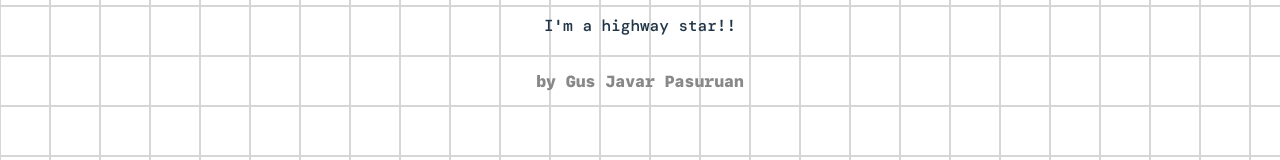
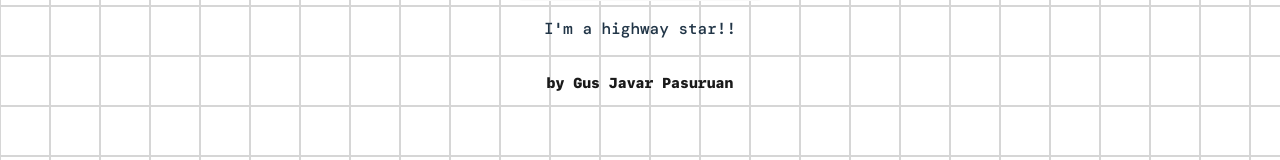
Before and after one commit to bbeetlesam/undercover-game, a React (Vite) app in the folder frontend/: page / in a window 1280 px wide. Shown: the part 494-654 px from the top of the page. Built offline with nearby package versions, Linux system fonts and the light colour scheme.

Commit message:
refactor: small changes on color and font size

```diff
--- a/frontend/src/App.css
+++ b/frontend/src/App.css
@@ -32,8 +32,9 @@
 }
 
 .read {
-    font-family: SFMono, monospace;
-    color: #888;
+    font-family: 'SFMono', monospace;
+    font-size: 0.9em;
+    color: #1a1a1a;
 }
 
 .username-container {
@@ -64,7 +65,6 @@
     color: #aaa;
     transition: opacity 0.08s ease-in-out;
 }
-
 .username-input:focus::placeholder {
     opacity: 0;
 }
```
